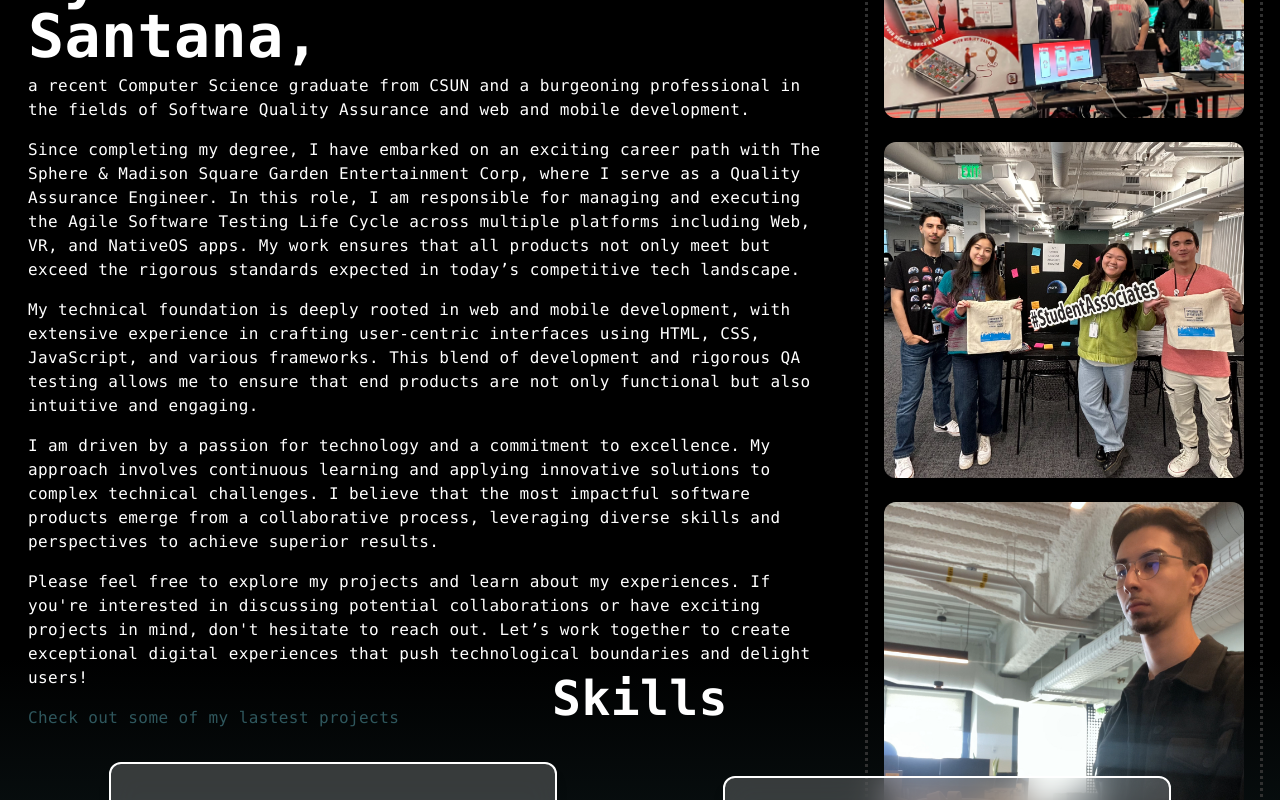
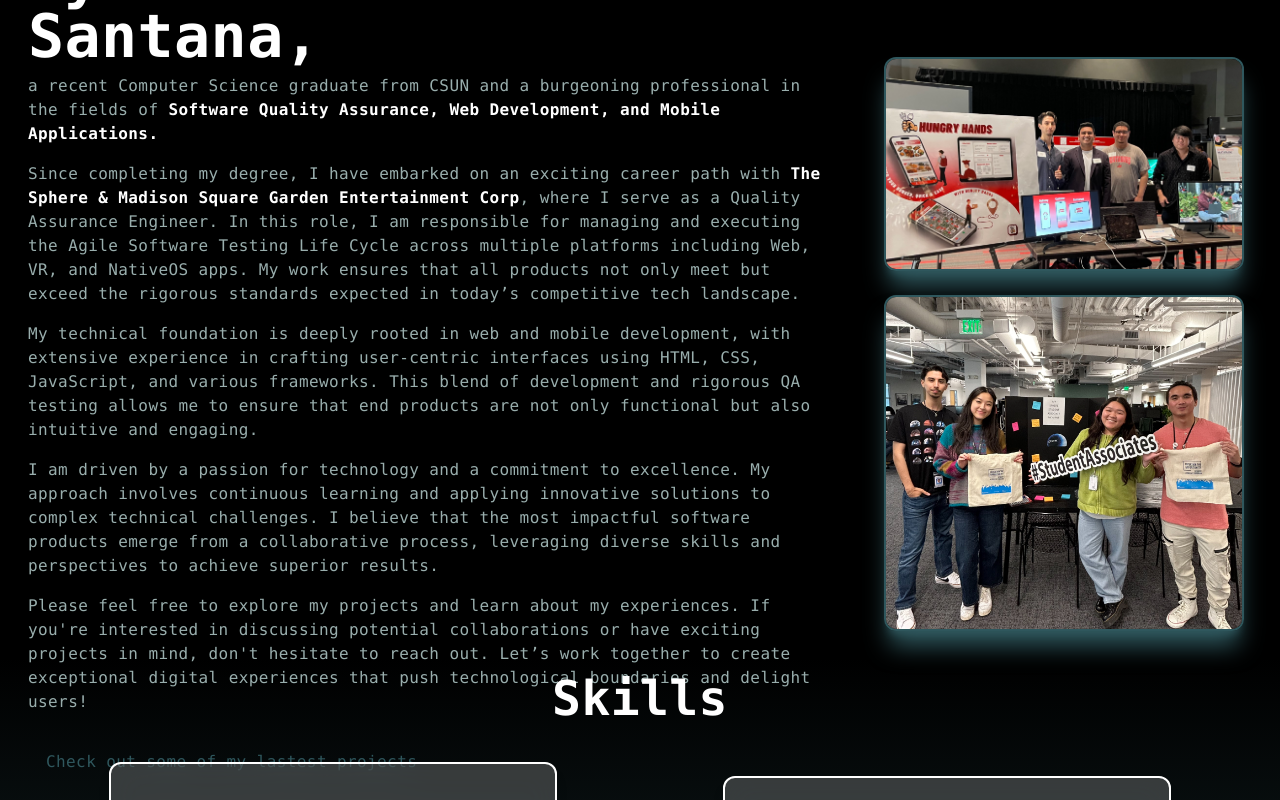
Before and after one commit to SamSantanaDev/PersonalWebsite, a Next.js app: page / in a window 1280 px wide. Shown: the part 900-1700 px from the top of the page. Built offline with nearby package versions, Linux system fonts and the light colour scheme.

Commit message:
media queries and about section button

```diff
--- a/components/About.jsx
+++ b/components/About.jsx
@@ -17,23 +17,23 @@ const About = () => {
         {/* TEXT CONTAINER */}
         <div className=" md:col-span-2 p-2  justify-between rounded-xl">
           <h1>Hello! <br></br> My name is Sam Santana,</h1>
-          <p className="py-2 text-white font-mono">
+          <p className="py-2 text-[#99AEAD] font-mono">
 
             a recent Computer Science graduate from CSUN and a burgeoning
-            professional in the fields of Software Quality Assurance and web and
-            mobile development.
+            professional in the fields of <span className="text-white font-bold">Software Quality Assurance, Web Development, and
+            Mobile Applications.</span>
           </p>
-          <p className="py-2 text-white font-mono">
+          <p className="py-2 text-[#99AEAD] font-mono">
             Since completing my degree, I have embarked on an exciting career
-            path with The Sphere & Madison Square Garden
-            Entertainment Corp, where I serve as a Quality Assurance Engineer.
+            path with <span className="text-white font-bold"> The Sphere & Madison Square Garden
+            Entertainment Corp</span>, where I serve as a Quality Assurance Engineer.
             In this role, I am responsible for managing and executing the Agile
             Software Testing Life Cycle across multiple platforms including Web,
             VR, and NativeOS apps. My work ensures that all products not only
             meet but exceed the rigorous standards expected in today’s
             competitive tech landscape.
           </p>
-          <p className="py-2 text-white font-mono">
+          <p className="py-2 text-[#99AEAD] font-mono">
             My technical foundation is deeply rooted in web and mobile
             development, with extensive experience in crafting user-centric
             interfaces using HTML, CSS, JavaScript, and various frameworks. This
@@ -41,7 +41,7 @@ const About = () => {
             that end products are not only functional but also intuitive and
             engaging.
           </p>
-          <p className="py-2 text-white font-mono">
+          <p className="py-2 text-[#99AEAD] font-mono">
             I am driven by a passion for technology and a commitment to
             excellence. My approach involves continuous learning and applying
             innovative solutions to complex technical challenges. I believe that
@@ -50,7 +50,7 @@ const About = () => {
             superior results.
           </p>
 
-          <p className="py-2 text-white font-mono">
+          <p className="py-2 text-[#99AEAD] font-mono">
             Please feel free to explore my projects and learn about my
             experiences. If you're interested in discussing potential
             collaborations or have exciting projects in mind, don't hesitate to
@@ -59,13 +59,13 @@ const About = () => {
           </p>
 
           <Link href="/#projects">
-            <p className="py-2 text-[#2F575D]  font-mono cursor-pointer hover:shadow-md shadow-[#2F575D]">
-              Check out some of my lastest projects
+            <p className="py-2 my-5 text-[#2F575D]  font-mono cursor-pointer ">
+              <span className="p-4 rounded-xl hover:shadow-xl hover:shadow-[#2F575D] border-solid border-2 border-transparent hover:border-[#2F575D]">Check out some of my lastest projects</span>
             </p>
           </Link>
         </div>
         {/* PHOTO CONTAINER */}
-        <div className=" outline-dotted w-full h-auto m-auto flex flex-col items-center justify-center p-4  ">
+        <div className=" w-full h-auto m-auto flex flex-col items-center justify-center p-4  ">
           {/* <div className="py-3 hover:scale-105 ease-in duration-300">
             <Image
               className="rounded-xl"
@@ -77,7 +77,7 @@ const About = () => {
           </div> */}
           <div className="py-3 hover:scale-105 ease-in duration-300">
             <Image
-              className="rounded-xl"
+              className="rounded-xl shadow-xl shadow-[#2F575D] border-solid border-2 border-[#2F575D] "
               src={aboutpic2}
               alt=""
               width="600"
@@ -86,14 +86,14 @@ const About = () => {
           </div>
           <div className="py-3 hover:scale-105 ease-in duration-300">
             <Image
-              className="rounded-xl"
+              className="rounded-xl shadow-xl shadow-[#2F575D] border-solid border-2 border-[#2F575D] "
               src={msg1}
               alt=""
               width="600"
               height="600"
             />
           </div>
-          <div className="py-3 hover:scale-105 ease-in duration-300">
+          {/* <div className="py-3 hover:scale-105 ease-in duration-300">
             <Image
               className="rounded-xl"
               src={msg2}
@@ -101,7 +101,7 @@ const About = () => {
               width="600"
               height="600"
             />
-          </div>
+          </div> */}
         </div>
       </div>
     </div>
--- a/components/Main.jsx
+++ b/components/Main.jsx
@@ -40,7 +40,7 @@ const Main = () => {
             </h2>
           </div>
            {/* Social Links*/}
-           <div className="flex flex-row items-center justify-evenly my-4 lg:flex-row bg-white sm:bg-black">
+           <div className="flex flex-row items-center justify-evenly my-4 lg:flex-row x">
 
           <div className="rounded-xl shadow-lg  shadow-[#2F575D] p-4 cursor-pointer hover:scale-150 ease-in duration-300">
             <a
--- a/components/Skills.jsx
+++ b/components/Skills.jsx
@@ -32,7 +32,7 @@ const Skills = () => {
       id="skills"
       className="bg-gradient-to-b from-black to-[#2F575D] w-full min-h-screen p-4 flex flex-col items-center justify-center"
     >
-      <div className=" items-center justify-center w-full px-4">
+      <div className=" items-center justify-center w-full px-4 md:my-40px lg:my-40px">
         <div className="text-center mb-10  w-full">
           <h1 className="text-white text-3xl sm:text-4xl md:text-5xl font-bold">
             Skills
```
